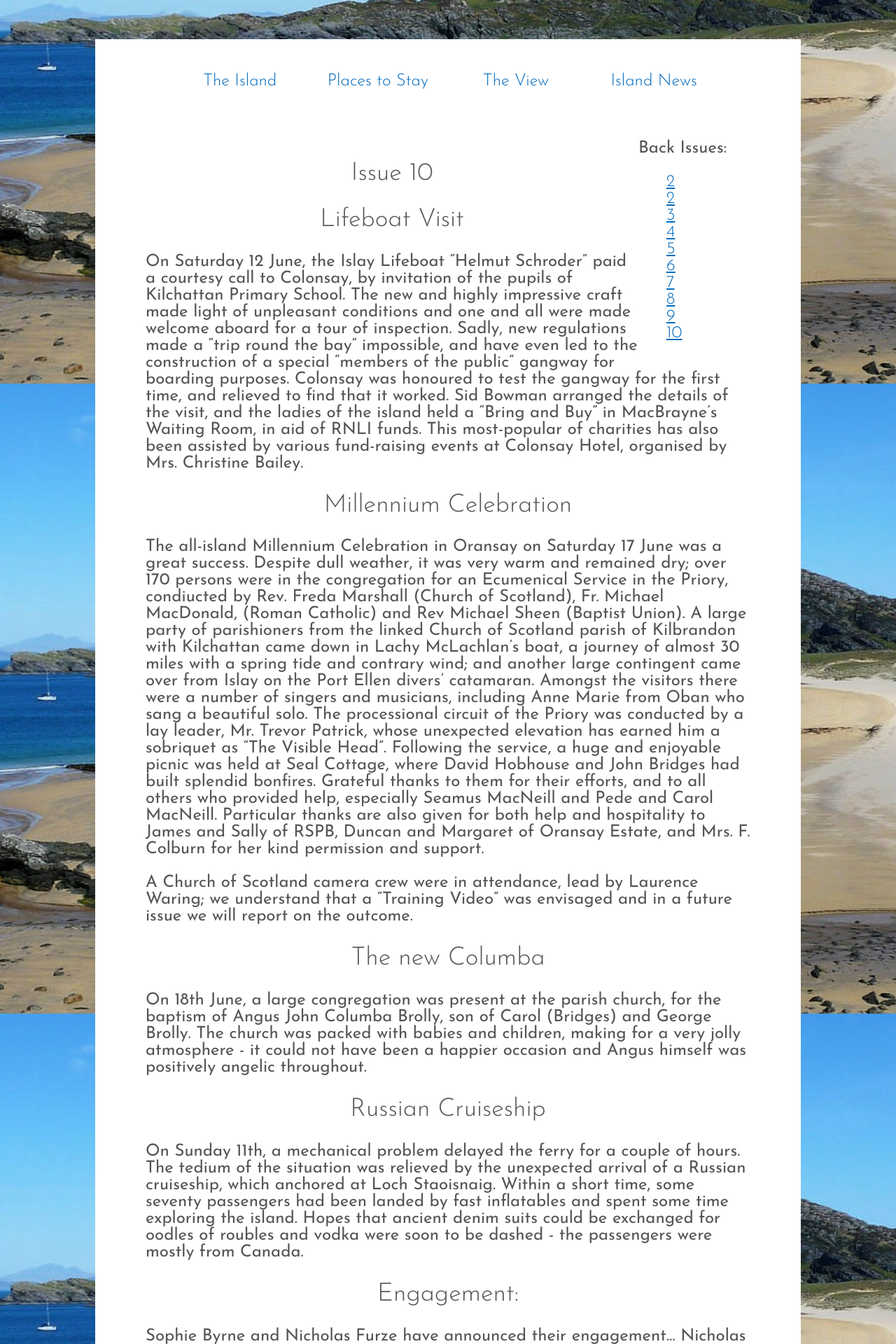
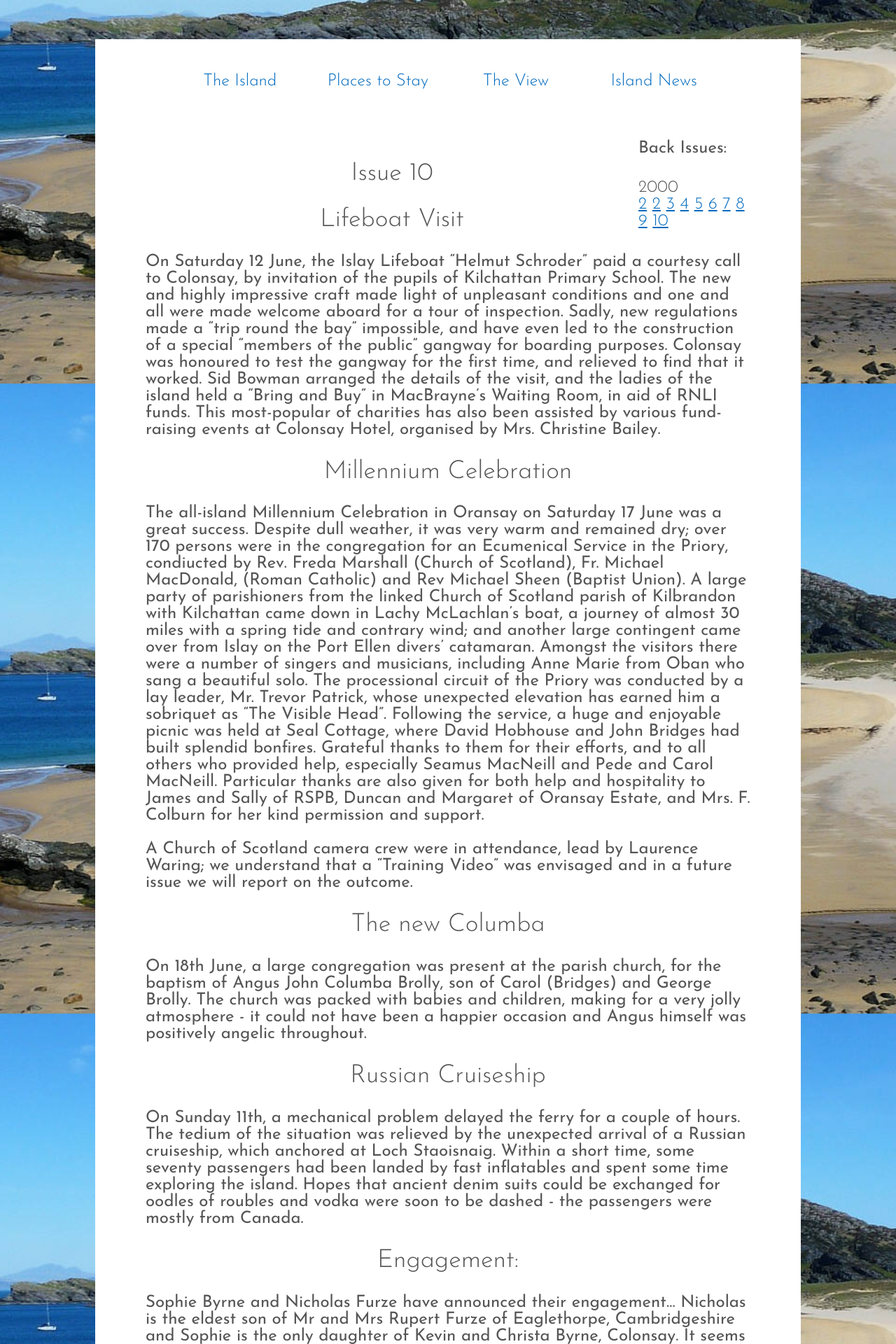
Before and after one commit to dmcnich/colonsay, a Jekyll site: the page built from corncrake.md, in a window 1280 px wide. Shown: the part 352-2272 px from the top of the page at 70% size. Built offline with Jekyll 4.4.1, drawn with Linux system fonts in a browser that asks for light colours.

Commit message:
Archive by year

```diff
--- a/corncrake.md
+++ b/corncrake.md
@@ -1,16 +1,25 @@
 ---
 title: The Corncrake
 layout: default
+years:
+ - "2000"
 ---
 
 <div class="archive">
 Back Issues:
 
-<ul>
-  {% for post in site.corncrake %}
-    <li><a href="{{post.url|relative_url}}">{{post.title}}</a></li>
-  {% endfor %}
-</ul>
+{% for year in page.years %}
+ <h4>{{year}}</h4>
+ <ul>
+   {% for post in site.corncrake %}
+    {% capture postyear %}{{post.date|date:"%Y"}}{% endcapture %}
+    {% if postyear == year %}
+     <li><a href="{{post.url|relative_url}}">{{post.title}}</a></li>
+    {% endif %}
+   {% endfor %}
+ </ul>
+{% endfor %}
+
 </div>
 
 <h2>Issue {{site.corncrake.last.title}}</h2>
--- a/main.scss
+++ b/main.scss
@@ -111,10 +111,17 @@ img {
  width:100%;
 }
 
+h4 {
+ margin-bottom:0;}
+
 .archive {
  width:10rem;
  float:right;
-}
+ & ul {
+  margin:0;
+  padding:0;}
+ & li {
+  display:inline-block;}}
 
 @media only screen and (min-width:60rem) {
  body {
```
